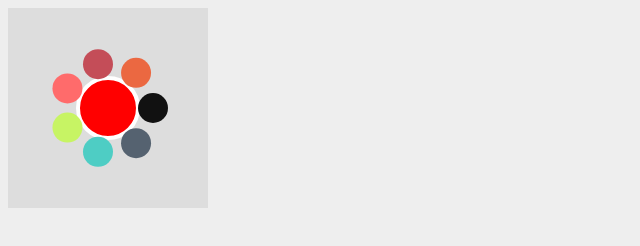
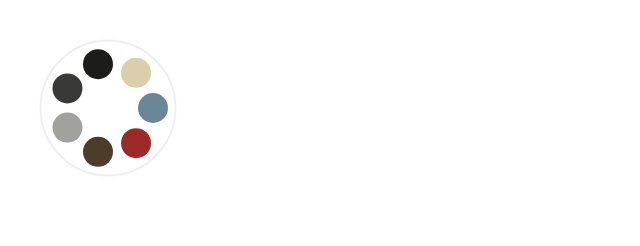
Before and after one commit to r5w/drunken-archer, a plain HTML site: page index.html in a window 1280 px wide. Shown: the whole page, without its empty margins (0-640 px from the left). Drawn offline with nearby package versions, Linux system fonts and the light colour scheme.

Commit message:
updated js

```diff
--- a/index.html
+++ b/index.html
@@ -7,7 +7,7 @@
 	<script src="js/snap.svg-min.js"></script>
 	<script src="js/svg-test.js"></script>
 	<style>
-		body{background: #eee;}
+		body{background: #fff;}
 		#svg{width: 200px;height: 200px;background:#f33;}
 	</style>
 </head>
--- a/js/svg-test.js
+++ b/js/svg-test.js
@@ -13,26 +13,37 @@ function init(w, h) {
 		howHigh = h,
 		bg = s.rect(0, 0, howWide, howHigh),
 		i,
+/*		colours = [
+			"#111111", //blue
+			"#556270", //rose
+			"#4ECDC4", //bronze
+			"#C7F464", //pale grey
+			"#FF6B6B", //dark grey
+			"#C44D58", //black
+			"#EB6841"  //cream
+		],
+*/
 		colours = [
-			"#111111",
-			"#556270",
-			"#4ECDC4",
-			"#C7F464",
-			"#FF6B6B",
-			"#C44D58",
-			"#EB6841"
+			//"#758b98", // sky blue
+			"#6a8798", //blue
+			"#9c2b27", //rose
+			"#4c3d2a", //bronze
+			"#a1a29d", //pewter
+			"#393937", //charcoal
+			"#1c1c1a", //black
+			"#dcceab"  //cream
 		],
 		numberOfSides = colours.length,
 		size = howWide / 13.333,
-		Xcentre = (bg.getBBox().width) / 2,
-		Ycentre = (bg.getBBox().height) / 2,
+		Xcentre = float2int( (bg.getBBox().width) / 2 ),
+		Ycentre = float2int( (bg.getBBox().height) / 2 ),
 		bigCircle,
 		dotgroup,
 		newpointX,
 		newpointY,
 		papergroup;
 	//bg = s.rect(0, 0, 400, 400);
-	bg.attr({fill: '#ddd'});
+	bg.attr({fill: '#fff'});
 			/*
 		bigCircle.drag();
 		var mediumCircle = s.circle(100,150,75);
@@ -52,11 +63,11 @@ function init(w, h) {
 		//mediumCircle.drag();
 */
 	console.log(Xcentre);
-	bigCircle = s.circle(Xcentre, Ycentre, (size * 2));
+	bigCircle = s.circle(Xcentre, Ycentre, (size * 4.5));
 	bigCircle.attr({
-		fill: 'red',
-		stroke: 'white',
-		strokeWidth: 4
+		fill: '#fff',
+		stroke: '#eee',
+		strokeWidth: 2
 	});
 	bigCircle.click(function () {
 		printmessage(this.node.r.baseVal.value);
@@ -65,6 +76,9 @@ function init(w, h) {
 	dotgroup = [];
 	papergroup = s.g();
 
+	function float2int (value) {
+		return value | 0;
+	}
 	function dotclickhandle(e, thing) {
 		return function (thing) {
 			//var data = e.data;
```
Also changed, not shown: 2 other files.
